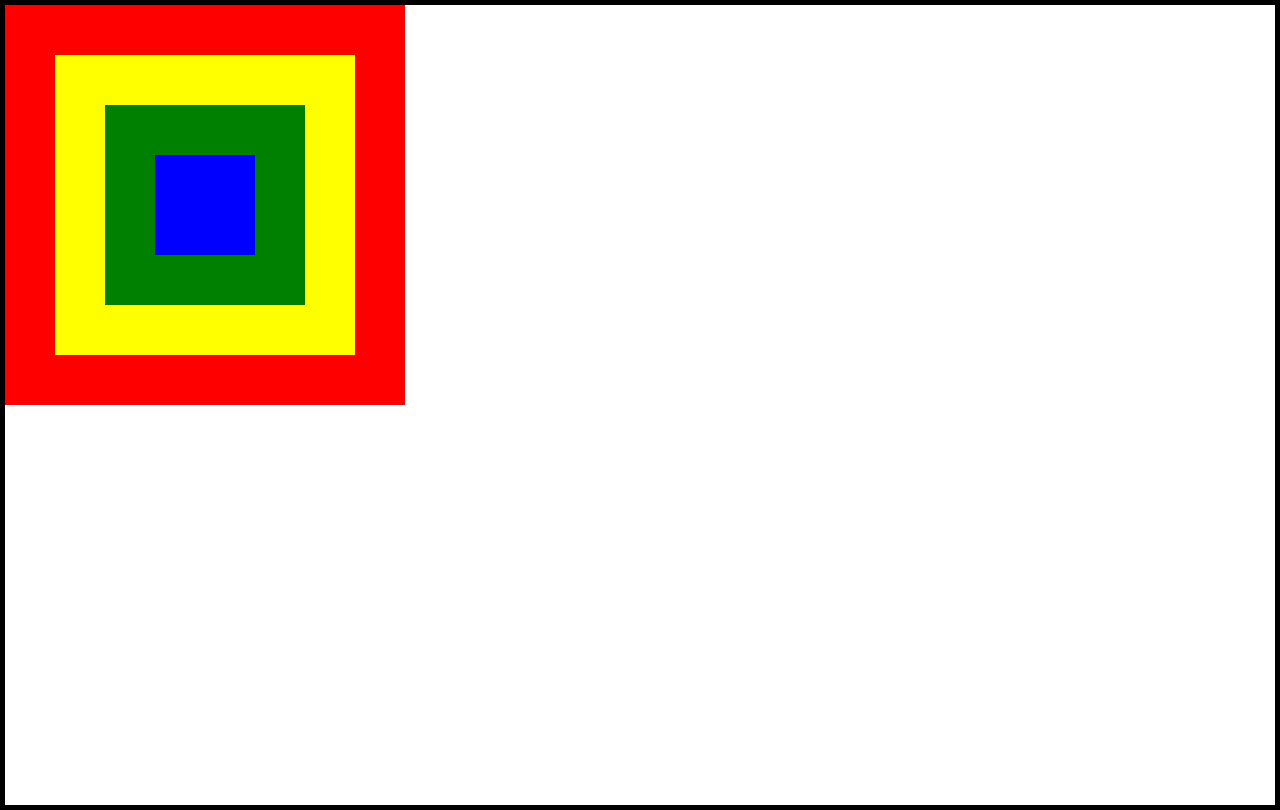
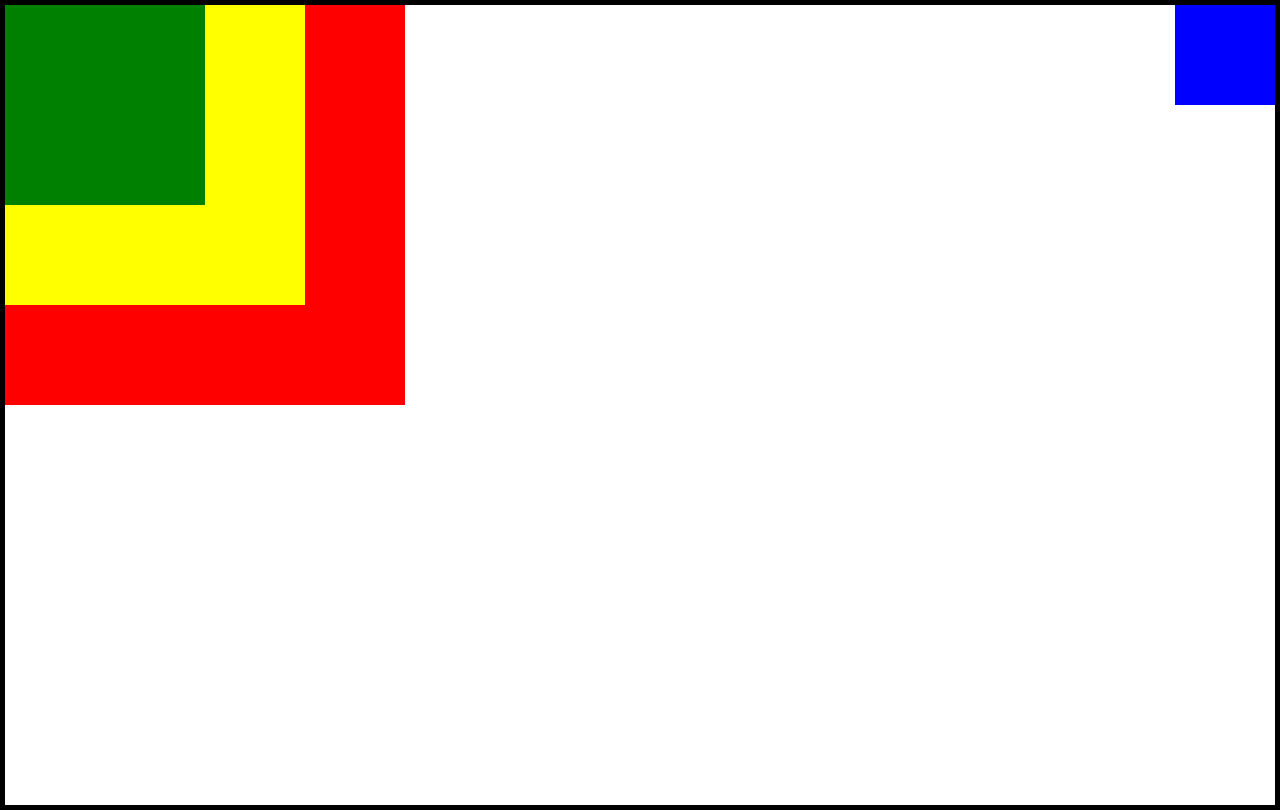
Before and after one commit to boris-gladkikh/css-mocks, a plain HTML site: page index.html in a window 1280 px wide. Drawn offline with Linux system fonts and the light colour scheme.

Commit message:
exercise two

```diff
--- a/style.css
+++ b/style.css
@@ -9,27 +9,21 @@ body {
   width: 400px;
   height: 400px;
   background-color: red;
-  position: relative;
 }
 
 .two {
   width: 300px;
   height: 300px;
   background-color: yellow;
-  position: absolute;
-  transform: translate(-50%,-50%);
-  left: 50%;
-  top: 50%;
+
 }
 
 .three {
   width: 200px;
   height: 200px;
   background-color: green;
-  position: absolute;
-  transform: translate(-50%,-50%);
-  left: 50%;
-  top: 50%;
+
+
 }
 
 .four {
@@ -37,9 +31,8 @@ body {
   height: 100px;
   background-color: blue;
   position: absolute;
-  transform: translate(-50%,-50%);
-  left: 50%;
-  top: 50%;
+  top: 0px;
+  right: 0px;
 
 
 }
```
